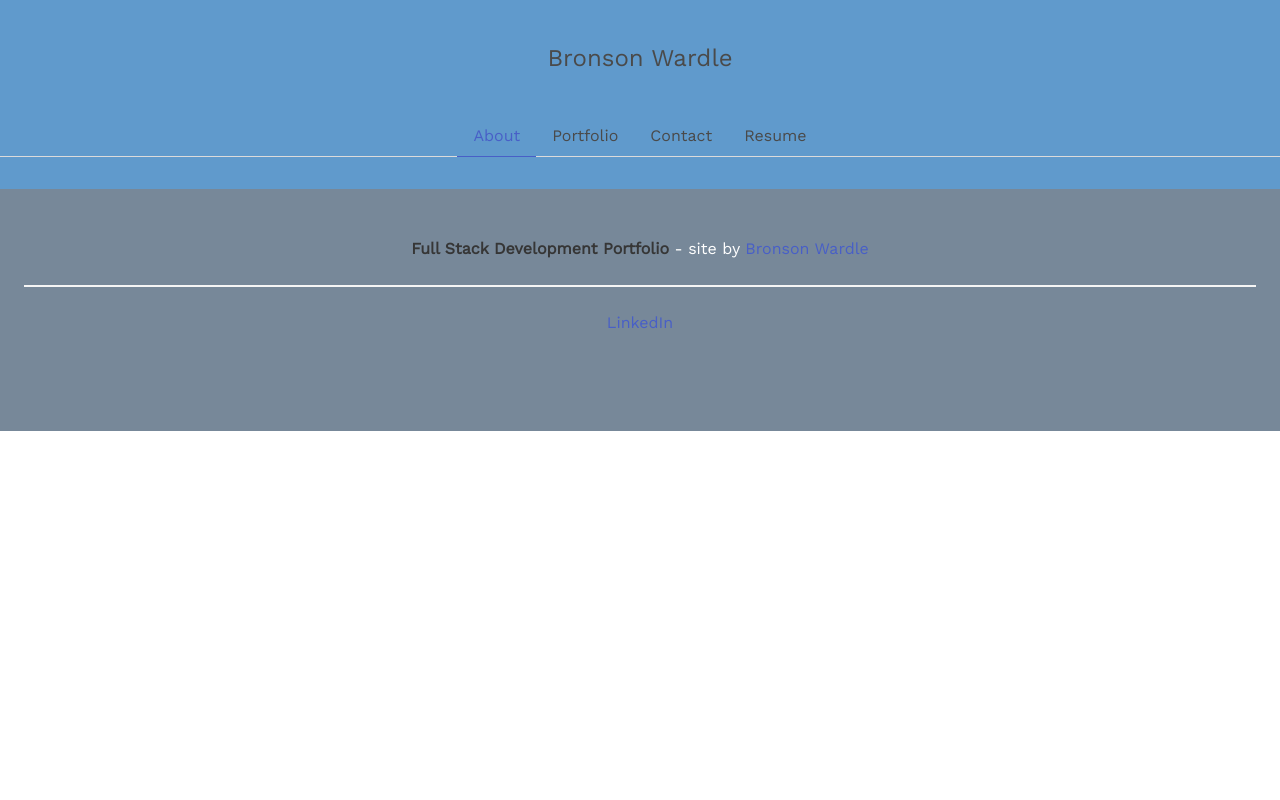
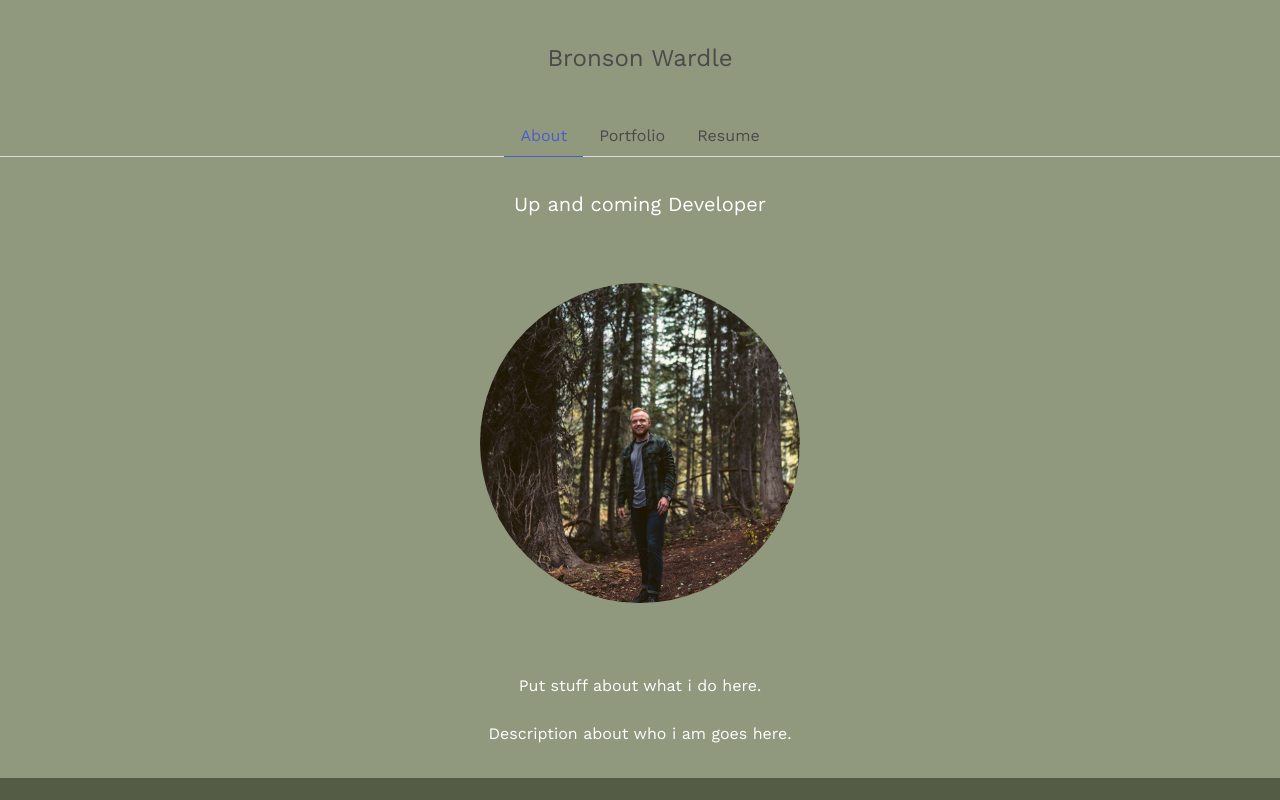
Before and after one commit to Bwardle01/Rortfolio, a React (Create React App) app: page / in a window 1280 px wide. Shown: the top 800 px of the page. Built offline with nearby package versions, Linux system fonts and the light colour scheme.

Commit message:
created the about section. Added picture and links to my info. Changed colors of the site and text as well. Set up bio as well

```diff
--- /dev/null
+++ b/src/components/about.js
@@ -0,0 +1,18 @@
+import React from "react";
+
+function About(){
+  return(
+    <div>
+      <p className="content is-medium">Up and coming Developer</p>
+      <img className="me-pic" src='./imgs/me.JPEG' alt="Bronson Wardle"/>
+      <p className="content mt-5">
+        Put stuff about what i do here.
+      </p>
+      <p className="content">
+      Description about who i am goes here.
+      </p>
+    </div>
+  );
+}
+
+export default About;
--- a/src/components/footer.js
+++ b/src/components/footer.js
@@ -5,14 +5,18 @@ function footer(){
     <footer className="footer">
       <div className="content has-text-centered">
         <p>
-          <strong>Full Stack Development Portfolio</strong> -  site by{" "}
-          <a href="https://github.com/Bwardle01" target="_blank" rel="noreferrer">
+          <strong className="l2">Full Stack Development Portfolio</strong> -  site by{" "}
+          <a href="https://github.com/Bwardle01" className="link0" >
             Bronson Wardle
           </a>
           <hr/>
-          <a href="www.linkedin.com/in/bronson-wardle-b61951165"
-          target="_blank" rel="noreferrer"  >
+          <a href="www.linkedin.com/in/bronson-wardle-b61951165" className="link1">
           LinkedIn
+        </a>
+        --
+
+        <a href="bronson.wardle@gmail.com" className="link2">
+          Email
         </a>
         </p>
         </div>
--- a/src/components/header.js
+++ b/src/components/header.js
@@ -1,7 +1,7 @@
 // import all things needed for app to use.
 import React, { useState } from 'react';
 import Navigation from "./navigation";
-// import About from "./about";
+import About from "./about";
 // import Contact from "./contact";
 // import Portfolio from "./portfolio";
 // import Resume from "./resume";
@@ -12,8 +12,8 @@ function Header() {
     // The renderPage method uses a switch statement to switch to the page needed.
     const renderPage = () => {
       switch (currentPage) {
-        // case "About":
-        //   return <About />;
+         case "About":
+           return <About />;
         // case "Portfolio":
         //   return <Portfolio />;
         // case "Contact":
--- a/src/components/navigation.js
+++ b/src/components/navigation.js
@@ -3,7 +3,7 @@ import React from "react";
 
 // when a tab is clicked it takes you to the page needed.
 function Navigation(props) {
-  const tabs = ["About", "Portfolio", "Contact", "Resume"];
+  const tabs = ["About", "Portfolio", "Resume"];
   return (
     <div className="tabs is-centered">
       <ul className="nav nav-tabs">
--- a/src/index.css
+++ b/src/index.css
@@ -1,7 +1,7 @@
 body {
   font-family: Work Sans;
   text-align: center;
-  background-color: rgb(96, 154, 204);
+  background-color: rgb(144,152,125);
   color:white
 }
 
@@ -9,7 +9,7 @@ body {
   text-align: center;
   display: block;
   width: 100%;
-  background-color: rgb(96, 154, 204);
+  background-color: rgb(144,152,125);
 
 }
 
@@ -31,17 +31,34 @@ main {
   margin-right: 30em;
 }
 
-.my-pic {
-	clip-path: circle();
-  width: 250px;
+.me-pic{
+  clip-path: circle();
+  width: 600px;
+  height: auto;
 }
 
 .label {
   text-align: left;
 }
 
+.l2{
+  color:white;
+
+}
+.link0{
+  color: orange;
+}
+.link1{
+  color:orange;
+}
+.link2{
+  color:orange;
+}
+
+
 footer.footer {
-  background-color: lightslategray ;
+  background-color:  rgb(85, 92, 70);
+
 }
 
 
```
Also changed, not shown: public/imgs/me.JPEG (added).
